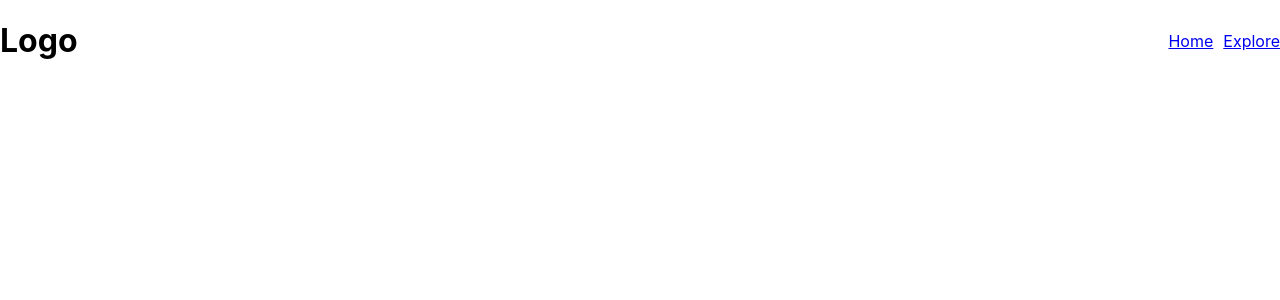
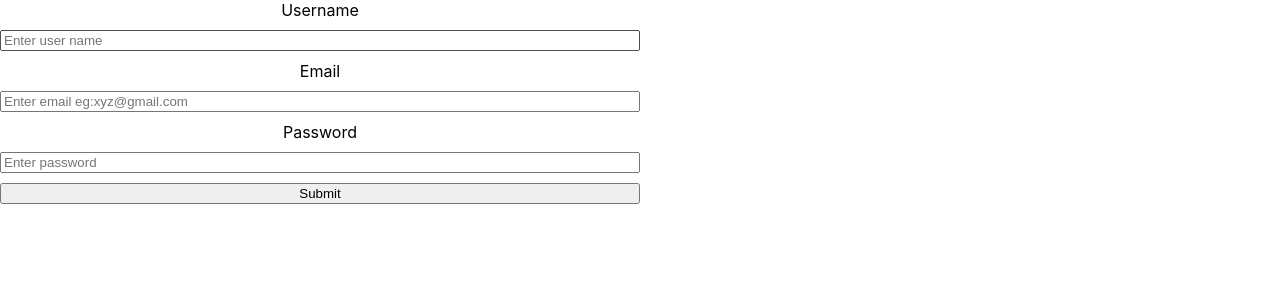
Before and after one commit to RoopaRI/live-coding, a React (Create React App) app: page / in a window 1280 px wide. Shown: the top 300 px of the page. Built offline with nearby package versions, Linux system fonts and the light colour scheme; the HTML template or start-up script is replaced by a standard one.

Commit message:
Create a form with validation

```diff
--- a/src/App.js
+++ b/src/App.js
@@ -1,15 +1,20 @@
 import React from 'react';
 import './App.css';
-import ToggleButton from './Components/ToggleButton/ToggleButton';
-import Navbar from './Components/Navbar/Navbar';
+// import ToggleButton from './Components/ToggleButton/ToggleButton';
+// import Navbar from './Components/Navbar/Navbar';
+import Form from './Components/Form/Form';
 
 function App() {
   return (
     <div className="App">
-      {/* Create a simple toggle button. */}
+      {/* 1.Create a simple toggle button. */}
       {/* <ToggleButton/> */}
-      {/* Create a responsive navigation bar */}
-      <Navbar/>
+
+      {/* 2.Create a responsive navigation bar */}
+      {/* <Navbar/> */}
+
+      {/* 3.Create a form with validation. */}
+      <Form/>
     </div>
   );
 }
--- /dev/null
+++ b/src/Components/Form/Form.css
@@ -0,0 +1,7 @@
+.form{
+    display: flex;
+    flex-direction: column;
+    gap:10px;
+    width:50%;
+
+}
--- /dev/null
+++ b/src/Components/Form/Form.jsx
@@ -0,0 +1,97 @@
+import React, { useState } from 'react';
+import './Form.css';
+
+export default function Form() {
+    const [formData, setFormData] = useState({
+        userName: '',
+        email: '',
+        password: ''
+    });
+    const [errors, setErrors] = useState({});
+
+    const handleSubmit = (e) => {
+        e.preventDefault();
+        const hasErrors = Object.values(errors).some(error => error !== '');
+        if (!hasErrors) {
+            window.alert('Form submitted successfully');
+        } else {
+            window.alert('Please fix the errors before submitting');
+        }
+    };
+
+    const handleInput = (e) => {
+        const { id, value } = e.target;
+        setFormData((prev) => ({
+            ...prev,
+            [id]: value
+        }));
+
+        validateInput(id, value);
+    };
+
+    const validateInput = (id, value) => {
+        let errorMessages = {};
+
+        if (id === 'userName') {
+            const usernameRegex = /^[A-Za-z\s]+$/;
+            if (!usernameRegex.test(value)) {
+                errorMessages.userName = 'Username should only contain alphabets';
+            }
+        }
+
+        if (id === 'email') {
+            const emailRegex = /^[^\s@]+@[^\s@]+\.[^\s@]+$/;
+            if (!emailRegex.test(value)) {
+                errorMessages.email = 'Email should be in this format: xyz@gmail.com';
+            }
+        }
+
+        if (id === 'password') {
+            const passwordRegex = /^(?=.*[A-Za-z])(?=.*\d)[A-Za-z\d]{8,}$/;
+            if (!passwordRegex.test(value)) {
+                errorMessages.password = 'Password must be at least 8 characters long and include at least one letter and one number';
+            }
+        }
+
+        setErrors((prevErrors) => ({
+            ...prevErrors,
+            [id]: errorMessages[id] || ''
+        }));
+    };
+
+    return (
+        <form className='form' onSubmit={handleSubmit}>
+            <label htmlFor='userName'>Username</label>
+            <input
+                id='userName'
+                type='text'
+                placeholder='Enter user name'
+                value={formData.userName}
+                onChange={handleInput}
+            />
+            {errors.userName && <p style={{ backgroundColor: 'red', color: 'white' }}>{errors.userName}</p>}
+
+            <label htmlFor='email'>Email</label>
+            <input
+                id='email'
+                type='email'
+                placeholder='Enter email eg:xyz@gmail.com'
+                value={formData.email}
+                onChange={handleInput}
+            />
+            {errors.email && <p style={{ backgroundColor: 'red', color: 'white' }}>{errors.email}</p>}
+
+            <label htmlFor='password'>Password</label>
+            <input
+                id='password'
+                type='password'
+                placeholder='Enter password'
+                value={formData.password}
+                onChange={handleInput}
+            />
+            {errors.password && <p style={{ backgroundColor: 'red', color: 'white' }}>{errors.password}</p>}
+
+            <button type='submit'>Submit</button>
+        </form>
+    );
+}
--- a/src/Components/Navbar/Navbar.jsx
+++ b/src/Components/Navbar/Navbar.jsx
@@ -12,8 +12,8 @@ export default function Navbar(){
         <div className='navbar'>
             <h1>Logo</h1>
             <div className={`menu ${menu ? 'open' : ''} `}>
-                <a href='#'>Home</a>
-                <a href='#'>Explore</a>
+                <p>Home</p>
+                <p>Explore</p>
             </div>
             <div className='hamburger'>
                 <button onClick={handleMenu}>Menu</button>
```
